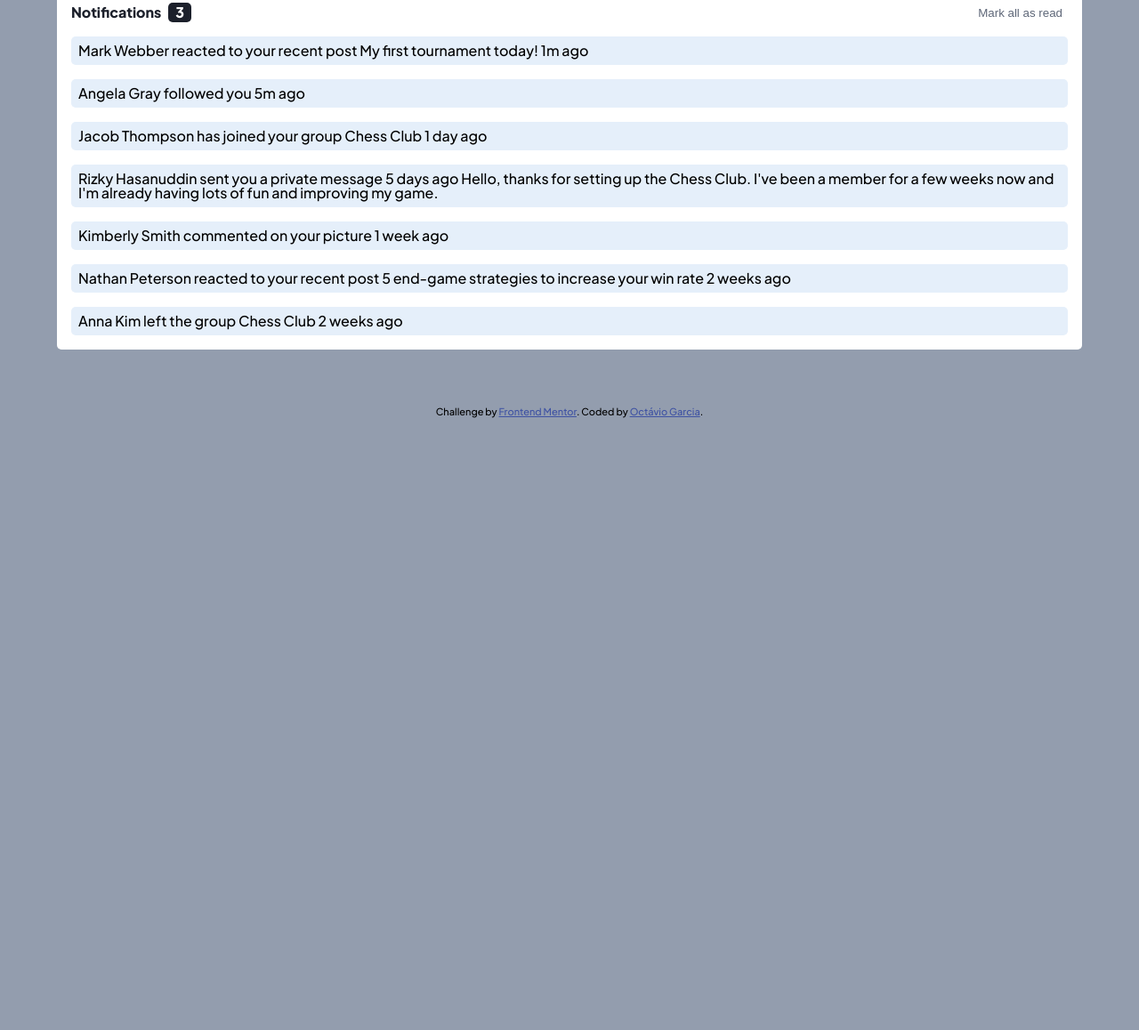
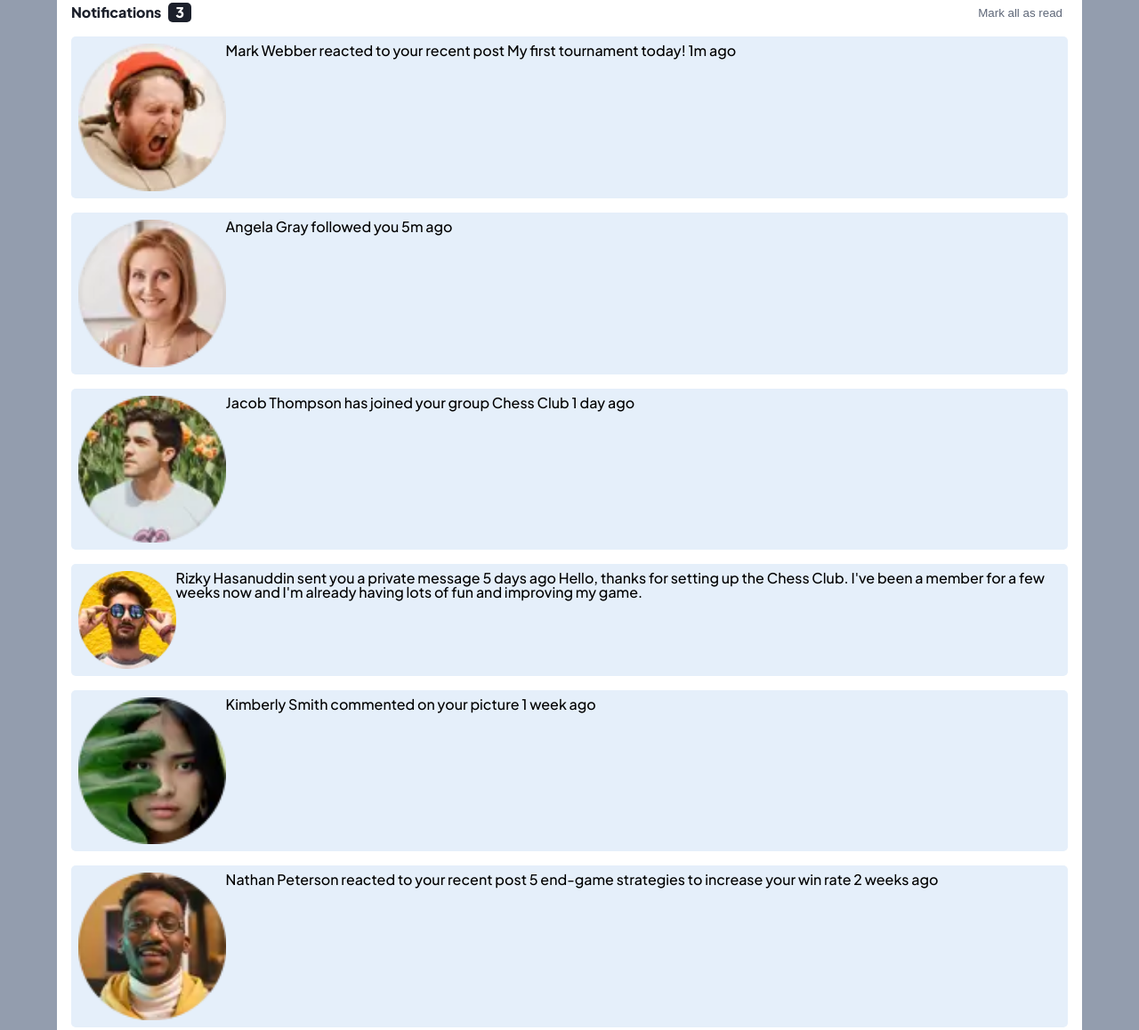
Before and after one commit to oc-garcia/notifications-page-main, a plain HTML site: page index.html in a window 1280 px wide. Shown: the part 77-1235 px from the top of the page at 89% size. Before the commit the page ends 800 px from the top, so only its background shows below. Drawn offline with Linux system fonts and the light colour scheme.

Commit message:
including avatar to cards

```diff
--- a/css/style.css
+++ b/css/style.css
@@ -67,6 +67,12 @@ cursor: pointer;
     padding: 0.5rem;
     border-radius: 5px;
     background-color: var(--Light_grayish_blue_1);
+    display: flex;
+}
+
+.notification__card-avatar {
+  width: 15%;
+  height: 15%;
 }
 
 .attribution {
--- a/index.html
+++ b/index.html
@@ -19,20 +19,41 @@
           </div>
           <button id="notification__markAsRead">Mark all as read</button>
         </div>
-        <p class="notification__card-unread">
-          Mark Webber reacted to your recent post My first tournament today! 1m ago
-        </p>
-        <p class="notification__card-unread">Angela Gray followed you 5m ago</p>
-        <p class="notification__card-unread">Jacob Thompson has joined your group Chess Club 1 day ago</p>
-        <p class="notification__card-unread">
-          Rizky Hasanuddin sent you a private message 5 days ago Hello, thanks for setting up the Chess Club. I've been
-          a member for a few weeks now and I'm already having lots of fun and improving my game.
-        </p>
-        <p class="notification__card-unread">Kimberly Smith commented on your picture 1 week ago</p>
-        <p class="notification__card-unread">
-          Nathan Peterson reacted to your recent post 5 end-game strategies to increase your win rate 2 weeks ago
-        </p>
-        <p class="notification__card-unread">Anna Kim left the group Chess Club 2 weeks ago</p>
+        <div class="notification__card-unread">
+          <img class="notification__card-avatar" src="/assets/images/avatar-mark-webber.webp" alt="avatar" />
+          <p class="notification__card-text">
+            Mark Webber reacted to your recent post My first tournament today! 1m ago
+          </p>
+        </div>
+        <div class="notification__card-unread">
+          <img class="notification__card-avatar" src="/assets/images/avatar-angela-gray.webp" alt="avatar" />
+          <p class="notification__card-text">Angela Gray followed you 5m ago</p>
+        </div>
+        <div class="notification__card-unread">
+          <img class="notification__card-avatar" src="/assets/images/avatar-jacob-thompson.webp" alt="avatar" />
+          <p class="notification__card-text">Jacob Thompson has joined your group Chess Club 1 day ago</p>
+        </div>
+        <div class="notification__card-unread">
+          <img class="notification__card-avatar" src="/assets/images/avatar-rizky-hasanuddin.webp" alt="avatar" />
+          <p class="notification__card-text">
+            Rizky Hasanuddin sent you a private message 5 days ago Hello, thanks for setting up the Chess Club. I've
+            been a member for a few weeks now and I'm already having lots of fun and improving my game.
+          </p>
+        </div>
+        <div class="notification__card-unread">
+          <img class="notification__card-avatar" src="/assets/images/avatar-kimberly-smith.webp" alt="avatar" />
+          <p class="notification__card-text">Kimberly Smith commented on your picture 1 week ago</p>
+        </div>
+        <div class="notification__card-unread">
+          <img class="notification__card-avatar" src="/assets/images/avatar-nathan-peterson.webp" alt="avatar" />
+          <p class="notification__card-text">
+            Nathan Peterson reacted to your recent post 5 end-game strategies to increase your win rate 2 weeks ago
+          </p>
+        </div>
+        <div class="notification__card-unread">
+          <img class="notification__card-avatar" src="/assets/images/avatar-anna-kim.webp" alt="avatar" />
+          <p class="notification__card-text">Anna Kim left the group Chess Club 2 weeks ago</p>
+        </div>
       </section>
     </main>
     <footer>
```
